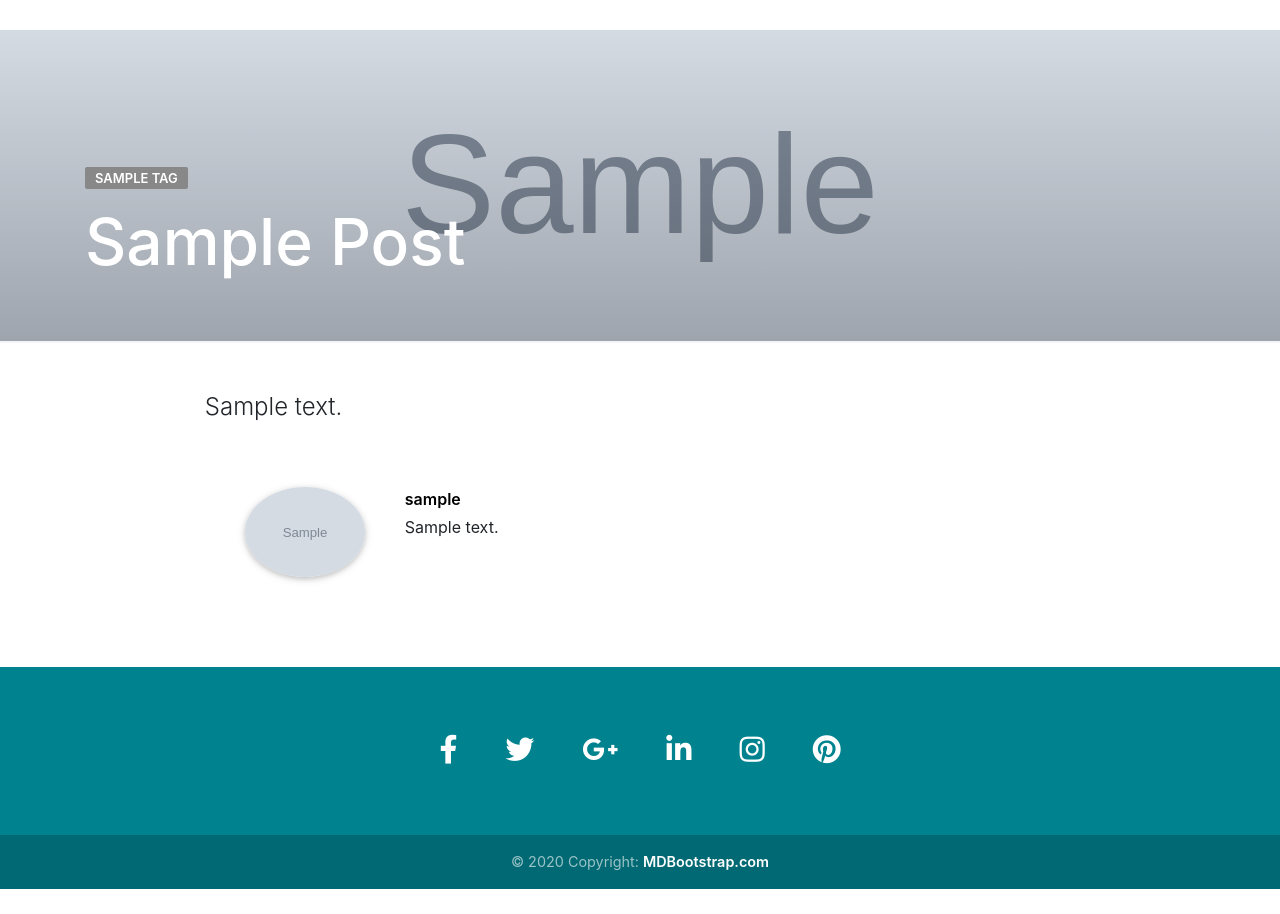
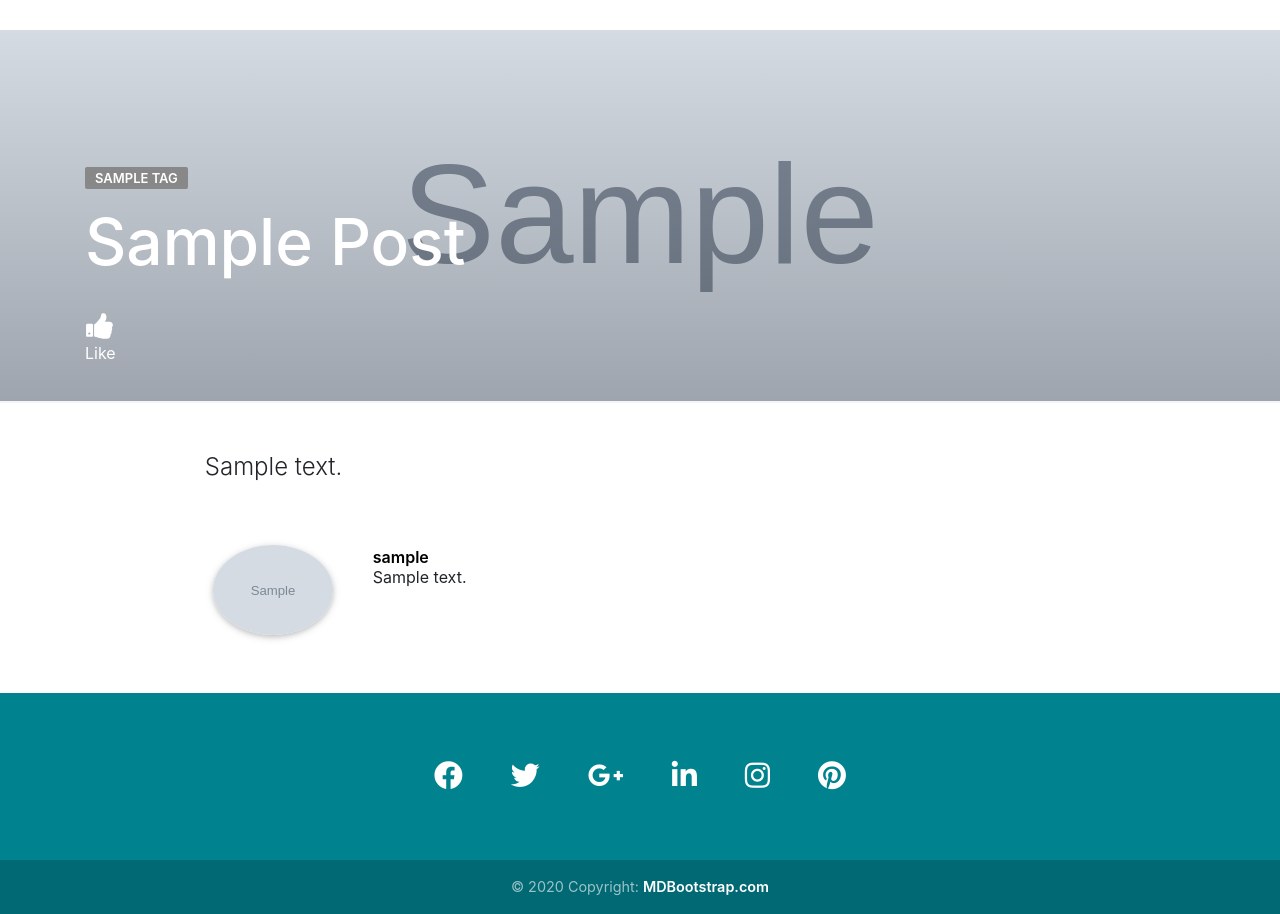
Before and after one commit to 404-Undefined/Blog, a Flask app: page /post/1 in a window 1280 px wide. Shown: the part 270-1184 px from the top of the page. Before the commit the page ends 1159 px from the top, so only its background shows below. Run offline with Flask 2, Linux system fonts and the light colour scheme; tables that the repository leaves empty hold one stand-in row (values such as "Sample post"); grey boxes marked "Sample" are stand-in pictures; some libraries are stand-ins or nearby versions.

Commit message:
added like button feature and text toggle

```diff
--- a/application/static/style.css
+++ b/application/static/style.css
@@ -4,7 +4,6 @@ body {
   font-weight: 300;
   color: #3d455c;
   overflow-x: hidden;
-
 }
 
 h1,
@@ -161,6 +160,105 @@ p {
 .navbar li a {
   color: black;
 }
+
+.media-body {
+  top: 50% !important;
+  bottom: 50% !important;
+}
+
+.like-button {
+  margin-top: 10px;
+  display: flex;
+  align-items: left;
+  justify-content: left;
+}
+
+.like-button.animated {
+  -webkit-animation: pop 0.9s both;
+  animation: pop 0.9s both;
+}
+.like-button svg {
+  opacity: 1;
+}
+.like-button svg path {
+  fill: white;
+  transition: fill 0.4s ease-out;
+}
+.like-button.active svg path {
+  fill: #0d98ba;
+}
+
+@-webkit-keyframes pop {
+  0% {
+    -webkit-transform: scale3d(1, 1, 1);
+    transform: scale3d(1, 1, 1);
+  }
+  30% {
+    -webkit-transform: scale3d(1.25, 0.75, 1);
+    transform: scale3d(1.25, 0.75, 1);
+  }
+  40% {
+    -webkit-transform: scale3d(0.75, 1.25, 1);
+    transform: scale3d(0.75, 1.25, 1);
+  }
+  50% {
+    -webkit-transform: scale3d(1.15, 0.85, 1);
+    transform: scale3d(1.15, 0.85, 1);
+  }
+  65% {
+    -webkit-transform: scale3d(0.95, 1.05, 1);
+    transform: scale3d(0.95, 1.05, 1);
+  }
+  75% {
+    -webkit-transform: scale3d(1.05, 0.95, 1);
+    transform: scale3d(1.05, 0.95, 1);
+  }
+  100% {
+    -webkit-transform: scale3d(1, 1, 1);
+    transform: scale3d(1, 1, 1);
+  }
+}
+
+@keyframes pop {
+  0% {
+    -webkit-transform: scale3d(1, 1, 1);
+    transform: scale3d(1, 1, 1);
+  }
+  30% {
+    -webkit-transform: scale3d(1.25, 0.75, 1);
+    transform: scale3d(1.25, 0.75, 1);
+  }
+  40% {
+    -webkit-transform: scale3d(0.75, 1.25, 1);
+    transform: scale3d(0.75, 1.25, 1);
+  }
+  50% {
+    -webkit-transform: scale3d(1.15, 0.85, 1);
+    transform: scale3d(1.15, 0.85, 1);
+  }
+  65% {
+    -webkit-transform: scale3d(0.95, 1.05, 1);
+    transform: scale3d(0.95, 1.05, 1);
+  }
+  75% {
+    -webkit-transform: scale3d(1.05, 0.95, 1);
+    transform: scale3d(1.05, 0.95, 1);
+  }
+  100% {
+    -webkit-transform: scale3d(1, 1, 1);
+    transform: scale3d(1, 1, 1);
+  }
+}
+
+.post-button {
+  width: 50px;
+  height: auto;
+  padding-left: 80px;
+  color: white;
+}
+.media {
+  padding-top: 30px;
+}
 .post-author .media .media-left {
   padding-right: 40px;
 }
@@ -213,6 +311,7 @@ p {
 
 .big-t {
   font-size: 5vw;
+  color: white;
 }
 
 .aurthor-s {
@@ -341,7 +440,7 @@ p {
 }
 
 .author-text {
-  line-height: 2em;
+  line-height: 1em;
 }
 
 #post-header.page-header {
@@ -594,12 +693,11 @@ p {
     font-size: 19px;
   }
 
-  .media-left{
+  .media-left {
     margin-left: auto;
     margin-right: auto;
     width: 50%;
   }
-
 
   .text-post {
     padding-top: 3vh;
@@ -607,7 +705,7 @@ p {
     padding-right: 8vw;
   }
 
-  .author-bio{
+  .author-bio {
     display: none;
   }
   .page-header h1 {
@@ -653,11 +751,9 @@ p {
 }
 
 @media screen and (min-width: 676px) {
-
 }
 
 @media screen and (min-width: 576px) {
-
 }
 
 .site-title {
@@ -706,6 +802,15 @@ p {
   background-clip: padding-box;
 }
 
+#like-b{
+  margin-top: 30px;
+}
+
+.like-text{
+  color: white;
+  position: absolute
+}
+
 .iinput {
   margin: 15px auto;
   display: block;
--- a/application/templates/base.html
+++ b/application/templates/base.html
@@ -29,6 +29,7 @@
     <link href="https://cdn.rawgit.com/michalsnik/aos/2.1.1/dist/aos.css" rel="stylesheet">
     <link href="https://fonts.googleapis.com/css2?family=Bungee&display=swap" rel="stylesheet">
     <link rel="stylesheet" href="https://maxcdn.bootstrapcdn.com/bootstrap/4.0.0/css/bootstrap.min.css" integrity="sha384-Gn5384xqQ1aoWXA+058RXPxPg6fy4IWvTNh0E263XmFcJlSAwiGgFAW/dAiS6JXm" crossorigin="anonymous">
+    <link rel="stylesheet" href="https://cdnjs.cloudflare.com/ajax/libs/font-awesome/4.7.0/css/font-awesome.min.css">
 
     {% if title %}
         <title> {{title}}</title>
--- a/application/templates/post.html
+++ b/application/templates/post.html
@@ -15,15 +15,19 @@
 					{% endfor %}</a>
 				</div>
 				<h1 class="big-t">{{ post.title }}</h1>
+				<a href="#" class="like-button" id="like-b">
+					<?xml version="1.0" encoding="utf-8"?>
+					<svg width="30" height="30" viewBox="0 0 1792 1792" xmlns="http://www.w3.org/2000/svg"><path d="M320 1344q0-26-19-45t-45-19q-27 0-45.5 19t-18.5 45q0 27 18.5 45.5t45.5 18.5q26 0 45-18.5t19-45.5zm160-512v640q0 26-19 45t-45 19h-288q-26 0-45-19t-19-45v-640q0-26 19-45t45-19h288q26 0 45 19t19 45zm1184 0q0 86-55 149 15 44 15 76 3 76-43 137 17 56 0 117-15 57-54 94 9 112-49 181-64 76-197 78h-129q-66 0-144-15.5t-121.5-29-120.5-39.5q-123-43-158-44-26-1-45-19.5t-19-44.5v-641q0-25 18-43.5t43-20.5q24-2 76-59t101-121q68-87 101-120 18-18 31-48t17.5-48.5 13.5-60.5q7-39 12.5-61t19.5-52 34-50q19-19 45-19 46 0 82.5 10.5t60 26 40 40.5 24 45 12 50 5 45 .5 39q0 38-9.5 76t-19 60-27.5 56q-3 6-10 18t-11 22-8 24h277q78 0 135 57t57 135z"/></svg>
+					</a><span class="like-text" id="like-text">Like</span>
 			</div>
 		</div>
 	</div>
 </div>
 
+
 <div class="text-post">
 	<div id="post-content"><p class="article-content">{{ post.content|safe }}</p></div>
-
-	<div class="section-row" style="padding:40px;">
+	<div class="section-row" style="padding:8px;">
 		<div class="post-author">
 			<div class="media">
 				<div class="media-left">
@@ -33,6 +37,8 @@
 					<div class="media-heading">
 						<a class="mr-2 author-t" href="{{url_for('users.user_posts', username=post.author.username)}}">{{ post.author.username }}</a>
 					</div>
+
+					<div class="author-bio">
 					{% if post.author.bio %}
 						<p class="author-text">{{post.author.bio}}</p>
 					{% else %}
@@ -44,6 +50,7 @@
 						<li><a href="#"><i class="fa fa-google-plus"></i></a></li>
 						<li><a href="#"><i class="fa fa-instagram"></i></a></li>
 					</ul> -->
+					</div>
 				</div>
 			</div>
 		</div>
@@ -71,3 +78,61 @@
   </div>
 </div>
 {% endblock content %}
+
+
+{% block javascript %}
+<script>
+
+let button = document.querySelector(".like-button");
+
+button.addEventListener("click", function(e) {
+  e.preventDefault();
+  this.classList.toggle("active");//<---- toggling the color
+  this.classList.add("animated");
+
+  $("#like-text").toggle();//<---- text toggle
+//   generateClones(this);
+});//<--- toggle
+
+function generateClones(button) {
+  let clones = randomInt(2, 4);
+  for (let it = 1; it <= clones; it++) {
+    let clone = button.querySelector("svg").cloneNode(true),
+      size = randomInt(5, 16);
+    button.appendChild(clone);
+    clone.setAttribute("width", size);
+    clone.setAttribute("height", size);
+    clone.style.position = "absolute";
+    clone.style.transition =
+      "transform 0.5s cubic-bezier(0.12, 0.74, 0.58, 0.99) 0.3s, opacity 1s ease-out .5s";
+    let animTimeout = setTimeout(function() {
+      clearTimeout(animTimeout);
+      clone.style.transform =
+        "translate3d(" +
+        (plusOrMinus() * randomInt(10, 25)) +
+        "px," +
+        (plusOrMinus() * randomInt(10, 25)) +
+        "px,0)";
+      clone.style.opacity = 0;
+    }, 1);
+    let removeNodeTimeout = setTimeout(function() {
+      clone.parentNode.removeChild(clone);
+      clearTimeout(removeNodeTimeout);
+    }, 900);
+    let removeClassTimeout = setTimeout( function() {
+      button.classList.remove("animated")
+    }, 600);
+  }
+}
+
+
+function plusOrMinus() {
+  return Math.random() < 0.5 ? -1 : 1;
+}
+
+function randomInt(min, max) {
+  return Math.floor(Math.random() * (max - min + 1) + min);
+}
+
+</script>
+{% endblock javascript %}
```
